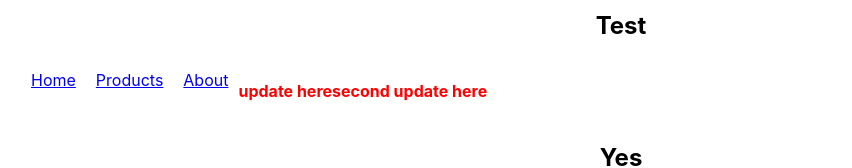
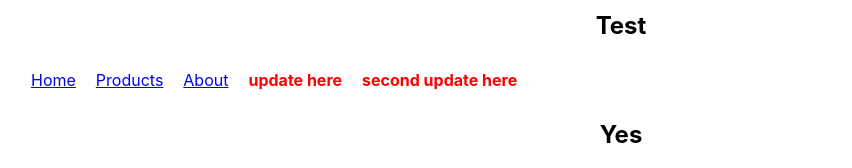
Before and after one commit to Ajer/test-app, a React (Create React App) app: page / in a window 1280 px wide. Shown: the part 131-299 px from the top of the page, without its empty margins (19-871 px from the left). Built offline with nearby package versions, Linux system fonts and the light colour scheme.

Commit message:
updated code

```diff
--- a/package.json
+++ b/package.json
@@ -17,7 +17,7 @@
     "predeploy": "npm run build",
     "deploy": "gh-pages -d build",
     "start": "react-scripts start",
-    "build": "react-scripts build",
+    "build": "set \"CI=false\" && react-scripts build",
     "test": "react-scripts test",
     "eject": "react-scripts eject"
   },
--- a/src/App.js
+++ b/src/App.js
@@ -1,5 +1,5 @@
-/* import logo from './logo.svg';
-import img from './images/s-product-3.jpg' */
+/* import logo from './logo.svg';*/
+import img from './images/s-product-3.jpg'
 import Title from './components/Title';
 import './App.css';
 import MenuItems from './components/MenuItems';
--- a/src/components/MenuItems.css
+++ b/src/components/MenuItems.css
@@ -4,7 +4,7 @@ ul{
     display:flex;
 }
 
-li{
+li,h4{
 
     margin:10px;
 }
```
